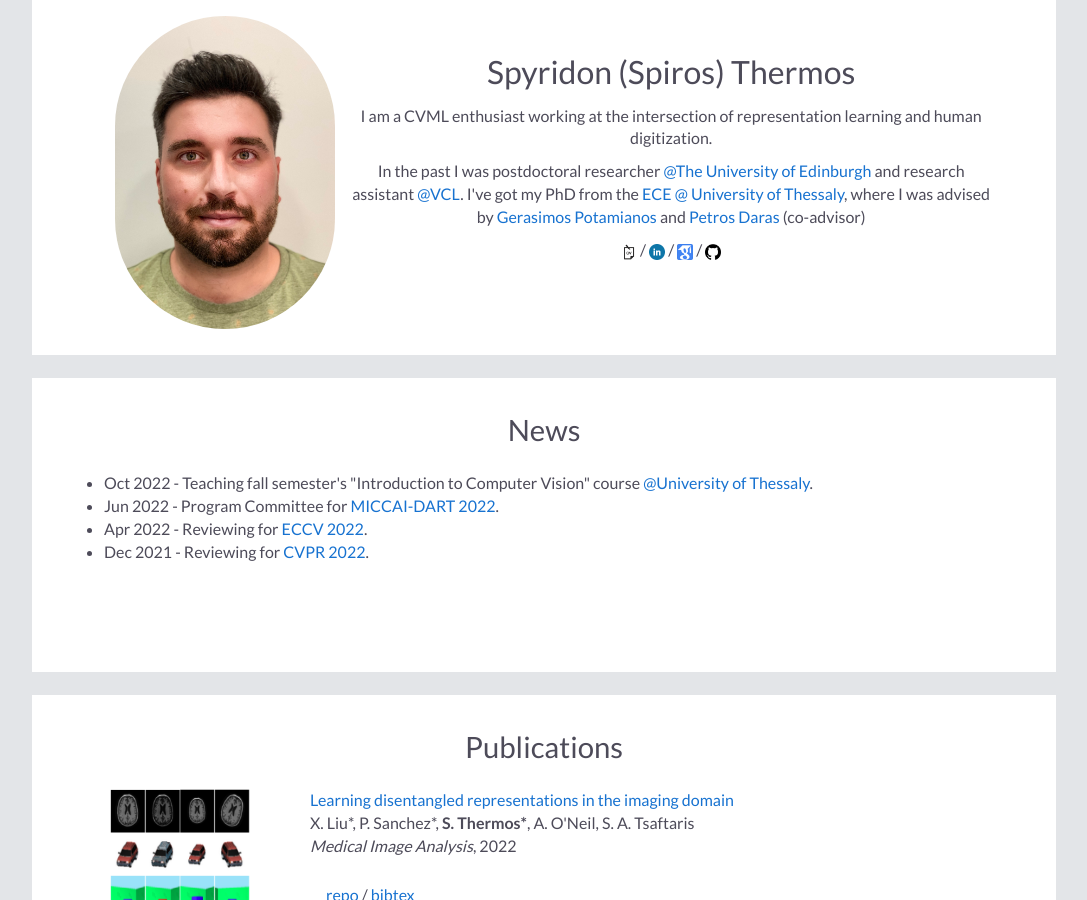
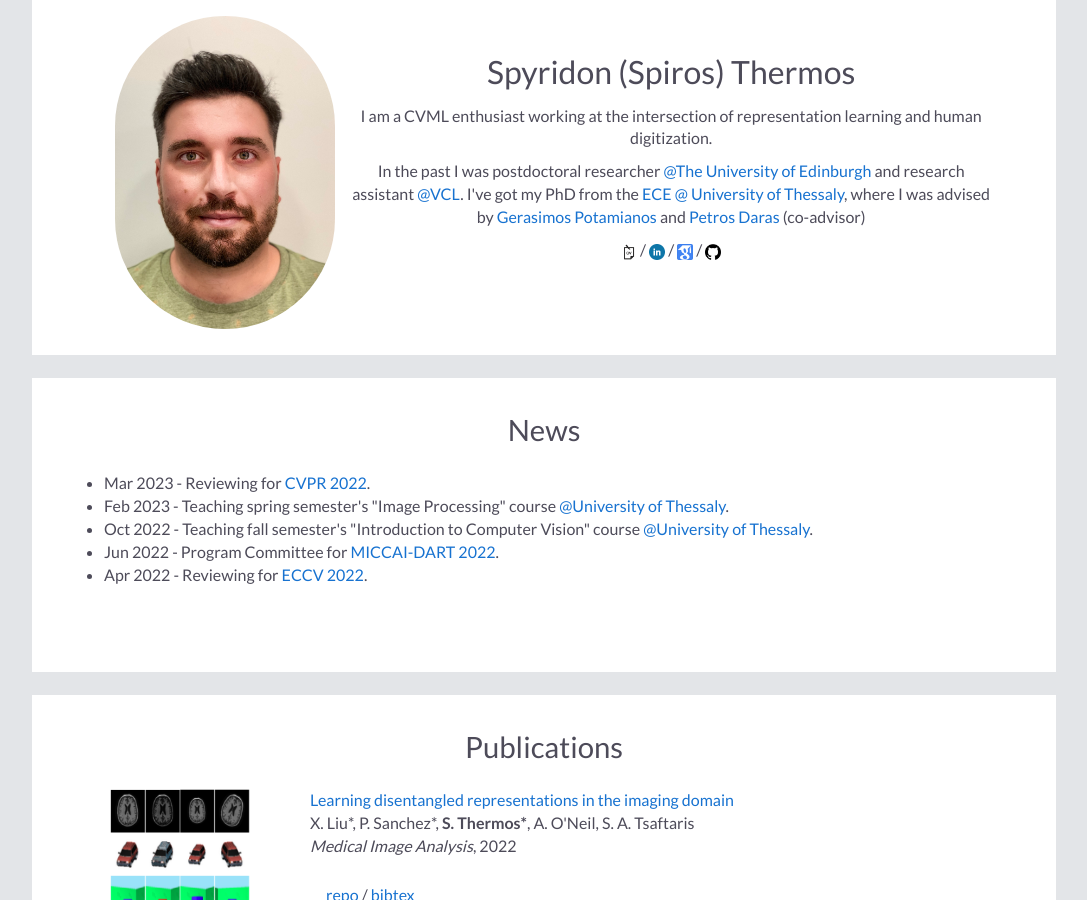
Before and after one commit to spthermo/spthermo.github.io, a Jekyll site: the page built from index.md, in a window 1280 px wide and 900 px high. Shown: the whole window, without its empty margins (96-1183 px from the left). Built offline with Jekyll 4.4.1, drawn with Linux system fonts in a browser that asks for light colours; nearby versions of some CDN libraries; our own code applies the rules of GitHub Pages for plain Markdown files.

Commit message:
Update default.html

```diff
--- a/_layouts/default.html
+++ b/_layouts/default.html
@@ -55,10 +55,11 @@
     <h2>News</h2>
       <div class="news">
         <ul>
+          <li><span> Mar 2023 - Reviewing for <a href="https://cvpr2022.thecvf.com/">CVPR 2022</a>.
+          <li><span> Feb 2023 - Teaching spring semester's "Image Processing" course <a href="https://www.e-ce.uth.gr/">@University of Thessaly</a>.
           <li><span> Oct 2022 - Teaching fall semester's "Introduction to Computer Vision" course <a href="https://www.e-ce.uth.gr/">@University of Thessaly</a>.
           <li><span> Jun 2022 - Program Committee for <a href="https://sites.google.com/view/dart2022/home?authuser=0">MICCAI-DART 2022</a>.
           <li><span> Apr 2022 - Reviewing for <a href="https://eccv2022.ecva.net/">ECCV 2022</a>.
-          <li><span> Dec 2021 - Reviewing for <a href="https://cvpr2022.thecvf.com/">CVPR 2022</a>.
         </ul>
       </div>
     </table>
```
